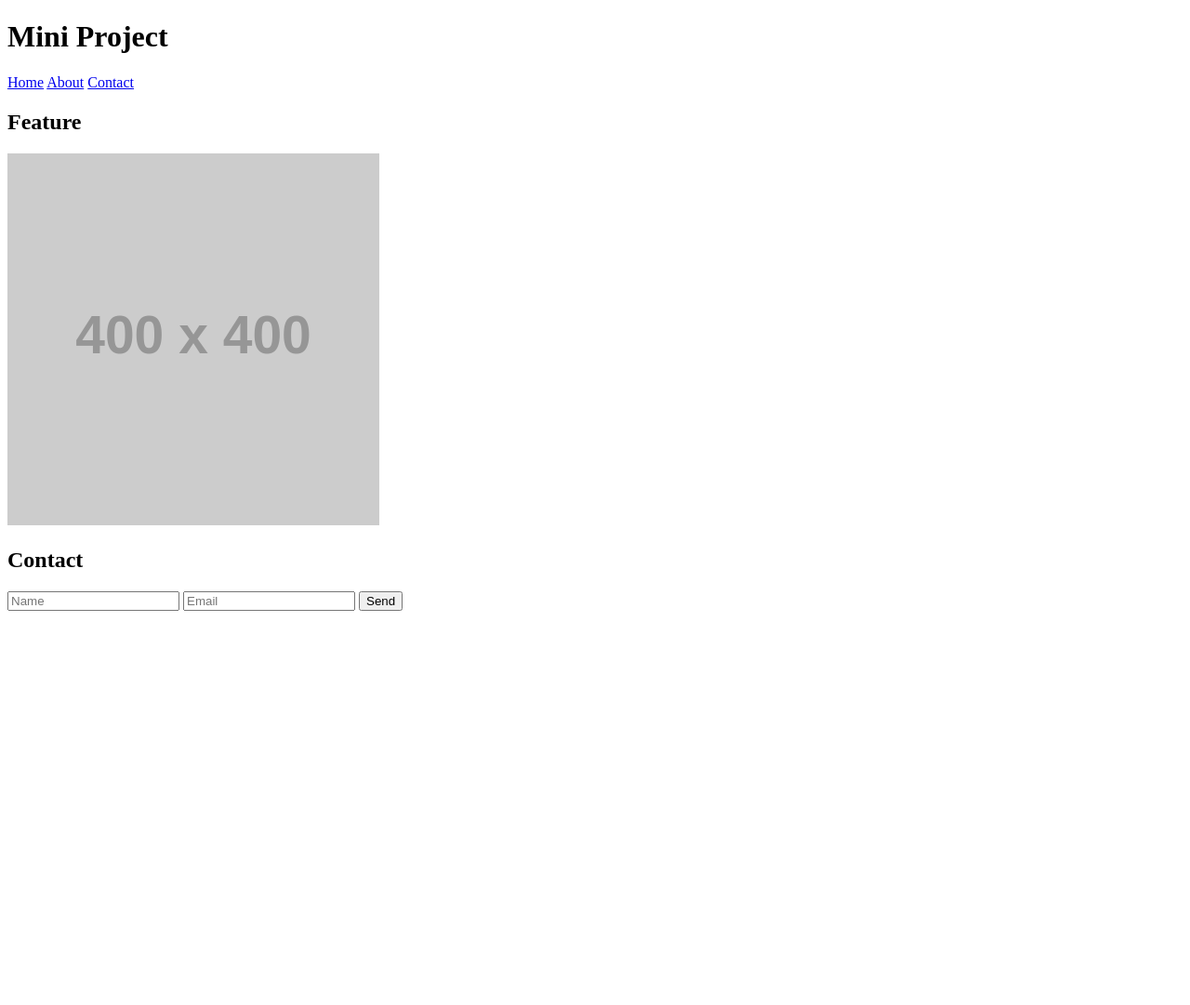
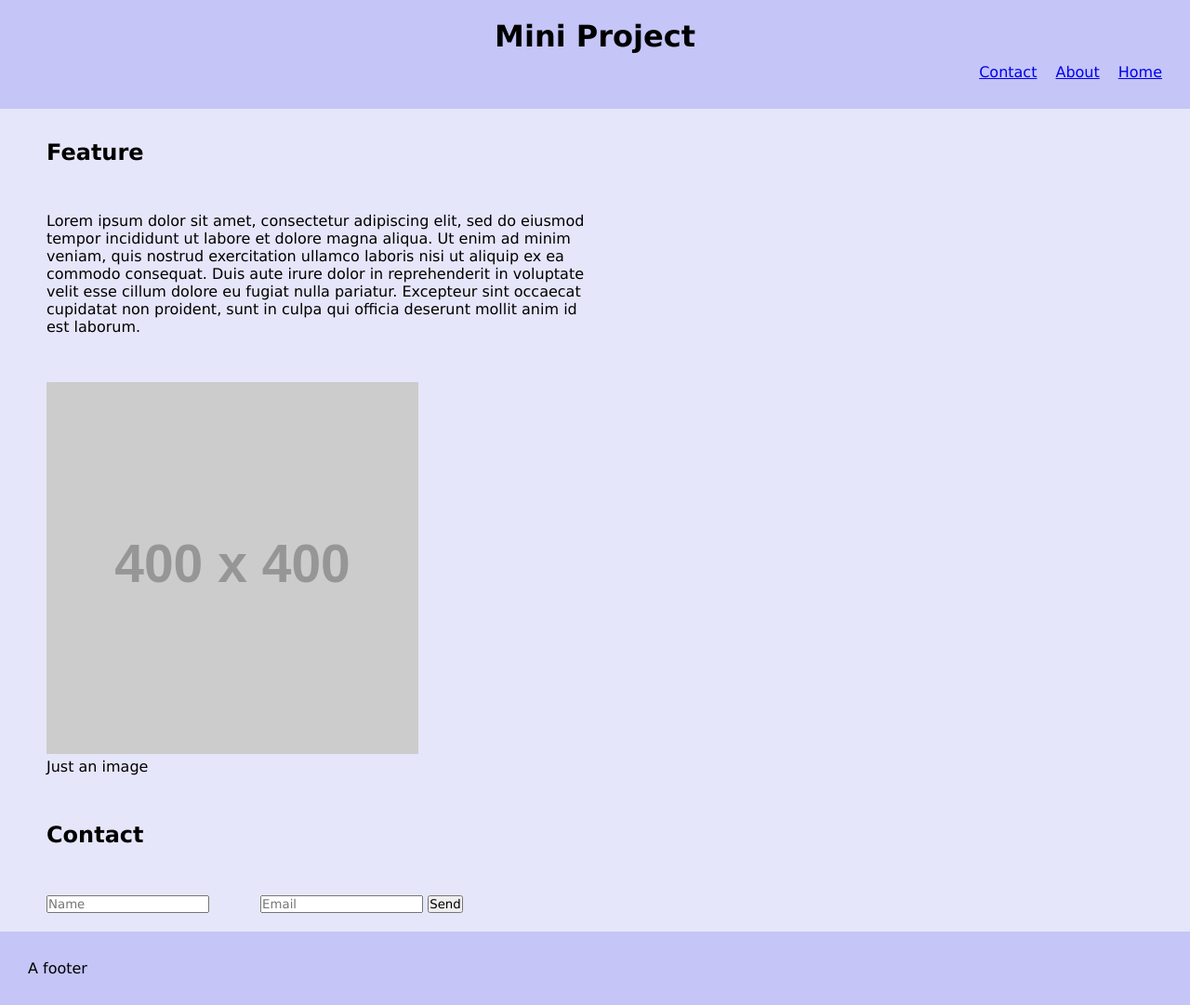
Before and after one commit to Carring10/mini-project-1, a plain HTML site: page index.html in a window 1280 px wide. Shown: the whole page at 93% size. Before the commit the page ends 800 px from the top, so only its background shows below. Drawn offline with Linux system fonts and the light colour scheme; placeholder pictures from the web are drawn by us.

Commit message:
added styling

```diff
--- a/index.html
+++ b/index.html
@@ -17,14 +17,27 @@
       </nav>
     </header>
     <main>
-      <h2>Feature</h2>
-      <img src="https://via.placeholder.com/400" alt="placeholder" />
+      <h2 class="feature">Feature</h2>
+      <p>
+        Lorem ipsum dolor sit amet, consectetur adipiscing elit, sed do eiusmod
+        tempor incididunt ut labore et dolore magna aliqua. Ut enim ad minim
+        veniam, quis nostrud exercitation ullamco laboris nisi ut aliquip ex ea
+        commodo consequat. Duis aute irure dolor in reprehenderit in voluptate
+        velit esse cillum dolore eu fugiat nulla pariatur. Excepteur sint
+        occaecat cupidatat non proident, sunt in culpa qui officia deserunt
+        mollit anim id est laborum.
+      </p>
+      <figure>
+        <img src="https://via.placeholder.com/400" alt="placeholder" />
+        <figcaption>Just an image</figcaption>
+      </figure>
     </main>
     <form>
-      <h2>Contact</h2>
-      <input type="text" placeholder="Name" />
-      <input type="email" placeholder="Email" />
+      <h2 class="contact">Contact</h2>
+      <input type="text" placeholder="Name" class="text-field" />
+      <input type="email" placeholder="Email" class="email-field" />
       <button type="submit">Send</button>
     </form>
+    <footer>A footer</footer>
   </body>
 </html>
--- a/style.css
+++ b/style.css
@@ -0,0 +1,65 @@
+html,
+* {
+  margin: 0;
+  padding: 0;
+  box-sizing: border-box;
+  font-family: Verdana, Geneva, Tahoma, sans-serif;
+}
+
+body {
+  background-color: lavender;
+}
+
+header {
+  background-color: rgb(197, 197, 248);
+  color: black;
+  padding: 20px;
+  position: fixed;
+  top: 0;
+  width: 100%;
+  text-align: center;
+}
+
+nav a {
+  float: right;
+  margin: 10px;
+}
+
+main {
+  margin-top: 100px;
+}
+
+.feature {
+  padding: 50px 50px;
+}
+
+p {
+  padding-left: 50px;
+  width: 50%;
+}
+
+figure {
+  padding-left: 50px;
+  padding-top: 50px;
+}
+
+.contact {
+  padding: 50px 50px;
+}
+
+form {
+}
+
+.text-field {
+  margin-left: 50px;
+  margin-bottom: 20px;
+}
+
+.email-field {
+  margin-left: 50px;
+}
+
+footer {
+  background-color: rgb(197, 197, 248);
+  padding: 30px;
+}
```
